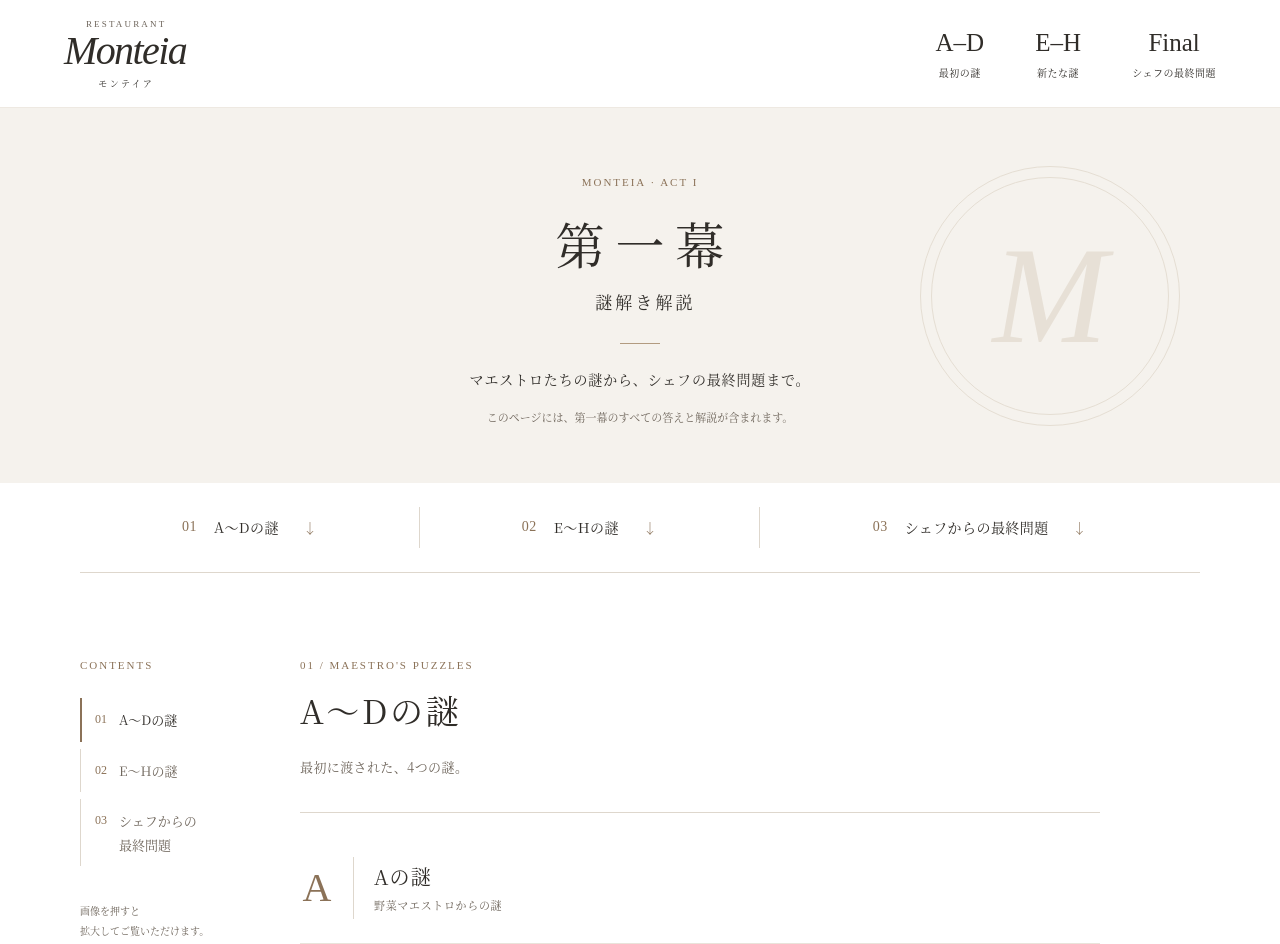
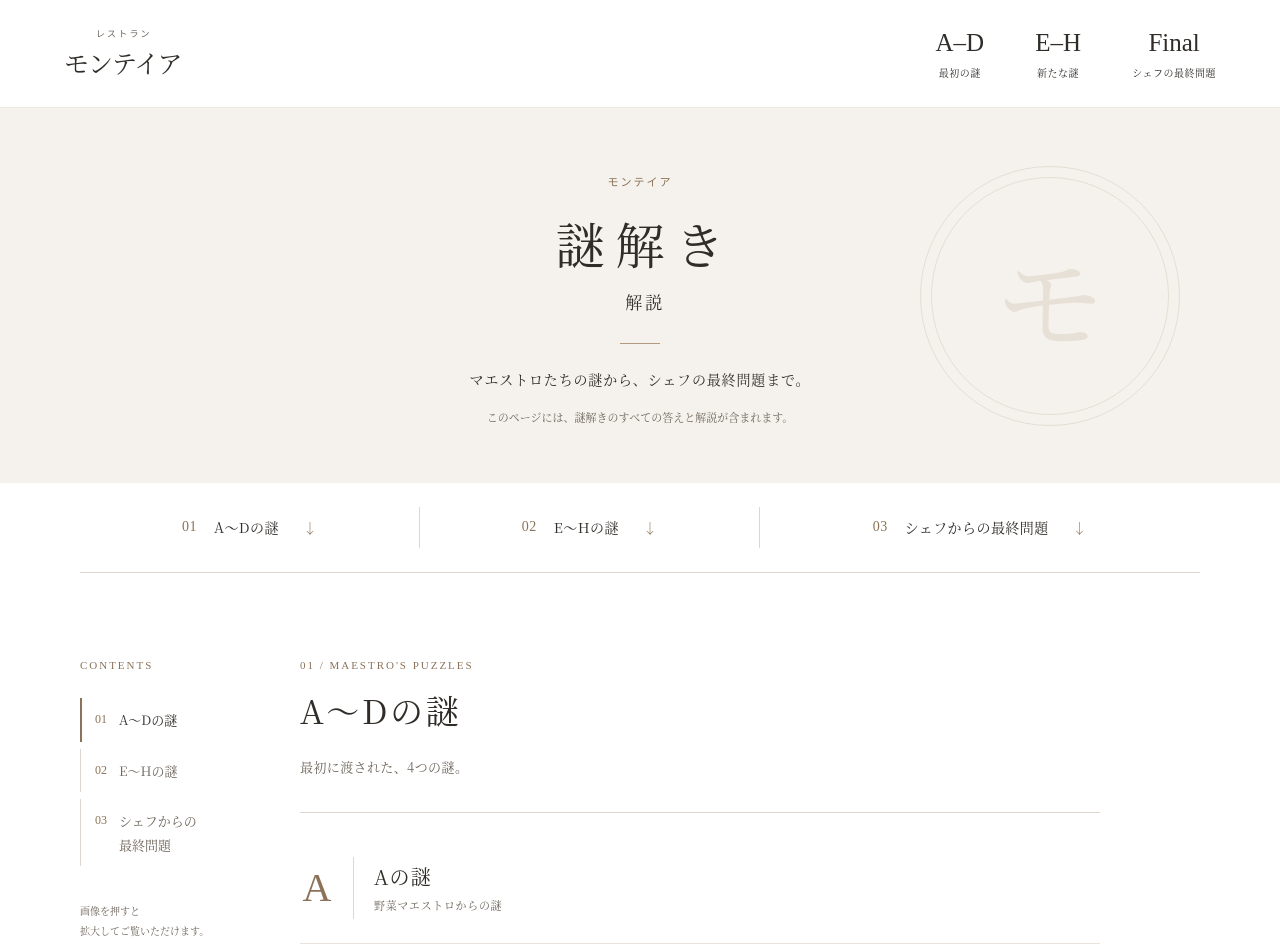
Before and after one commit to nazotoki-trunk/monteia-answer-site, a plain HTML site: page index.html in a window 1280 px wide. Shown: the top 944 px of the page. Drawn offline with Linux system fonts and the light colour scheme.

Commit message:
店名をカタカナに統一し第一幕の表記を削除

```diff
--- a/assets/style.css
+++ b/assets/style.css
@@ -27,7 +27,7 @@ strong { font-weight: 600; }
 .site-header { min-height: 108px; padding: 17px clamp(24px, 5vw, 80px); display: flex; align-items: center; justify-content: space-between; gap: 24px; border-bottom: 1px solid #eee9e2; background: #fff; }
 .wordmark { display: flex; flex-direction: column; align-items: center; width: fit-content; flex-shrink: 0; }
 .wordmark__eyebrow { color: var(--muted); font-family: var(--latin); font-size: 9px; line-height: 1; letter-spacing: .24em; margin-left: .24em; }
-.wordmark__name { font-family: var(--latin); font-size: 40px; font-style: italic; line-height: 1.1; letter-spacing: -.04em; }
+.wordmark__name { margin-top: 10px; font-family: var(--serif); font-size: 25px; font-style: normal; line-height: 1.1; letter-spacing: -.04em; }
 .wordmark__caption { margin-top: 6px; font-size: 9px; line-height: 1; letter-spacing: .26em; padding-left: .26em; }
 .header-nav { display: flex; gap: clamp(24px, 4vw, 65px); text-align: center; }
 .header-nav a { display: flex; flex-direction: column; align-items: center; transition: color .2s; }
@@ -44,7 +44,7 @@ strong { font-weight: 600; }
 .spoiler-note { margin-bottom: 0; color: var(--muted); font-size: 11px; line-height: 1.9; }
 .hero__ornament { position: absolute; top: 50%; left: calc(50% + 280px); width: 260px; height: 260px; border: 1px solid #e5ded3; border-radius: 50%; transform: translateY(-50%); display: grid; place-items: center; pointer-events: none; }
 .hero__ornament::before { position: absolute; inset: 10px; border: 1px solid #e5ded3; border-radius: inherit; content: ""; }
-.hero__ornament span { color: #e7e0d6; font-family: var(--latin); font-style: italic; font-size: 138px; line-height: 1; }
+.hero__ornament span { color: #e7e0d6; font-family: var(--serif); font-style: normal; font-size: 110px; line-height: 1; }
 .chapter-index { max-width: 1120px; margin: 0 auto; display: grid; grid-template-columns: 1fr 1fr 1.3fr; border-bottom: 1px solid var(--line); padding: 24px 0; }
 .chapter-index a { display: flex; gap: 17px; align-items: center; justify-content: center; padding: 9px 22px; font-size: 14px; line-height: 1.6; letter-spacing: .03em; }
 .chapter-index a + a { border-left: 1px solid var(--line); }
@@ -93,7 +93,7 @@ strong { font-weight: 600; }
 .final-answer__word span { display: block; font-size: 16px; margin-top: 13px; letter-spacing: .3em; }
 .final-answer__ornament { color: var(--accent); display: block; font-size: 15px; line-height: 1; margin-top: 25px; }
 .site-footer { padding: 43px 24px 37px; background: #39332c; color: #fff; text-align: center; }
-.footer-wordmark { display: block; font-family: var(--latin); font-size: 35px; font-style: italic; line-height: 1.3; }
+.footer-wordmark { display: block; font-family: var(--serif); font-size: 27px; font-style: normal; line-height: 1.3; }
 .site-footer p { font-size: 10px; letter-spacing: .18em; margin: 10px 0 26px; color: #e3d9cd; }
 .site-footer a { font-size: 11px; color: #e3d9cd; padding: 10px 16px; }
 .site-footer a:hover { color: #fff; }
@@ -131,7 +131,7 @@ body.viewer-open { overflow: hidden; }
   body { font-size: 15px; }
   .site-header { min-height: 88px; padding: 15px 19px; gap: 15px; }
   .wordmark__eyebrow { font-size: 7px; }
-  .wordmark__name { font-size: 32px; }
+  .wordmark__name { font-size: 20px; }
   .wordmark__caption { font-size: 8px; margin-top: 4px; }
   .header-nav { gap: 19px; }
   .header-nav span { font-size: 20px; }
@@ -145,7 +145,7 @@ body.viewer-open { overflow: hidden; }
   .hero .eyebrow { font-size: 10px; }
   .spoiler-note { max-width: 280px; margin-inline: auto; font-size: 10px; }
   .hero__ornament { width: 200px; height: 200px; left: calc(50% + 83px); top: 42%; opacity: .55; }
-  .hero__ornament span { font-size: 108px; }
+  .hero__ornament span { font-size: 85px; }
   .chapter-index { margin-inline: 20px; padding: 15px 0; grid-template-columns: 1fr 1fr 1.35fr; }
   .chapter-index a { flex-direction: column; gap: 4px; padding: 5px 9px; text-align: center; font-size: 11px; }
   .chapter-index__number { font-size: 12px; }
--- a/index.html
+++ b/index.html
@@ -5,8 +5,8 @@
     <meta name="viewport" content="width=device-width, initial-scale=1">
     <meta name="robots" content="noindex, nofollow">
     <meta name="theme-color" content="#f5f2ed">
-    <meta name="description" content="モンテイア、第一幕の謎解き解説。マエストロたちの謎から、シェフの最終問題まで、画像と文章で振り返ります。">
-    <title>第一幕の謎解き解説 | モンテイア</title>
+    <meta name="description" content="モンテイアの謎解き解説。マエストロたちの謎から、シェフの最終問題まで、画像と文章で振り返ります。">
+    <title>謎解き解説 | モンテイア</title>
     <link rel="icon" href="assets/favicon.svg" type="image/svg+xml">
     <link rel="stylesheet" href="assets/style.css">
     <script src="assets/site.js" defer></script>
@@ -15,9 +15,8 @@
     <a class="skip-link" href="#explanations">解説本文へ</a>
     <header class="site-header">
       <a class="wordmark" href="#top" aria-label="モンテイア ページの先頭へ">
-        <span class="wordmark__eyebrow" lang="en">RESTAURANT</span>
-        <span class="wordmark__name" lang="en">Monteia</span>
-        <span class="wordmark__caption">モンテイア</span>
+        <span class="wordmark__eyebrow">レストラン</span>
+        <span class="wordmark__name">モンテイア</span>
       </a>
       <nav class="header-nav" aria-label="解説の各章">
         <a href="#puzzles-ad"><span lang="en">A–D</span><small>最初の謎</small></a>
@@ -28,12 +27,12 @@
 
     <main>
       <section class="hero" aria-labelledby="page-title">
-        <div class="hero__ornament" aria-hidden="true"><span>M</span></div>
-        <p class="eyebrow" lang="en">MONTEIA · ACT I</p>
-        <h1 id="page-title">第一幕<span>謎解き解説</span></h1>
+        <div class="hero__ornament" aria-hidden="true"><span>モ</span></div>
+        <p class="eyebrow">モンテイア</p>
+        <h1 id="page-title">謎解き<span>解説</span></h1>
         <span class="hero__rule" aria-hidden="true"></span>
         <p class="hero__lead">マエストロたちの謎から、<wbr>シェフの最終問題まで。</p>
-        <p class="spoiler-note">このページには、第一幕のすべての答えと解説が含まれます。</p>
+        <p class="spoiler-note">このページには、謎解きのすべての答えと解説が含まれます。</p>
       </section>
 
       <nav class="chapter-index" aria-label="目次">
@@ -178,7 +177,7 @@
       </div>
     </main>
 
-    <footer class="site-footer"><span class="footer-wordmark" lang="en">Monteia</span><p>第一幕　謎解き解説</p><a href="#top">ページの先頭へ <span aria-hidden="true">↑</span></a></footer>
+    <footer class="site-footer"><span class="footer-wordmark">モンテイア</span><p>謎解き解説</p><a href="#top">ページの先頭へ <span aria-hidden="true">↑</span></a></footer>
 
     <dialog class="image-viewer" id="image-viewer" aria-labelledby="viewer-title">
       <div class="image-viewer__toolbar"><h2 id="viewer-title">解説画像</h2><div class="image-viewer__actions"><button id="viewer-zoom" type="button" aria-pressed="false">原寸で表示</button><button id="viewer-close" class="image-viewer__close" type="button" aria-label="拡大画像を閉じる">閉じる <span aria-hidden="true">×</span></button></div></div>
```
Also changed, not shown: assets/favicon.svg, docs/site-preview.jpg (deleted), 1 other file.
